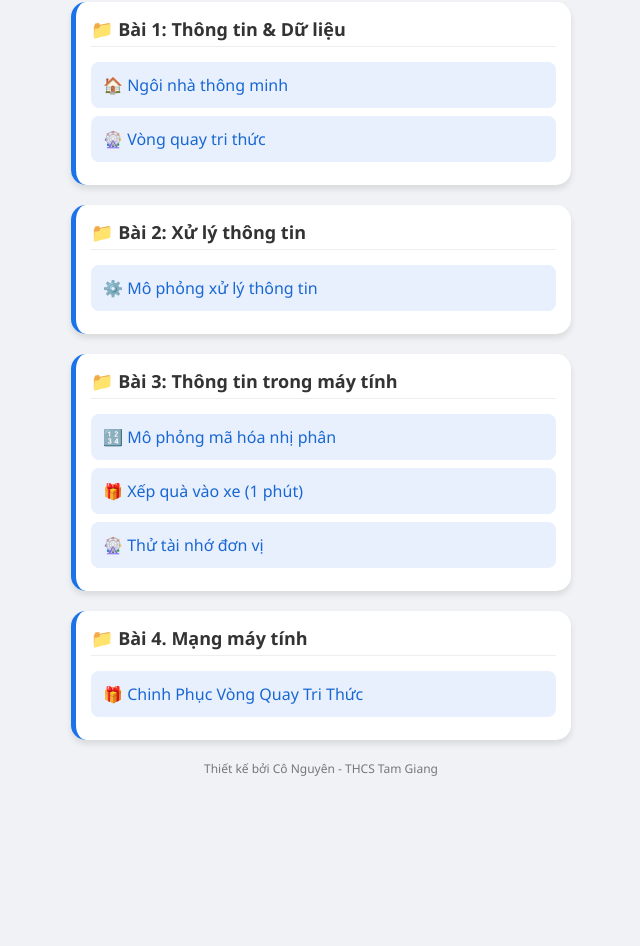
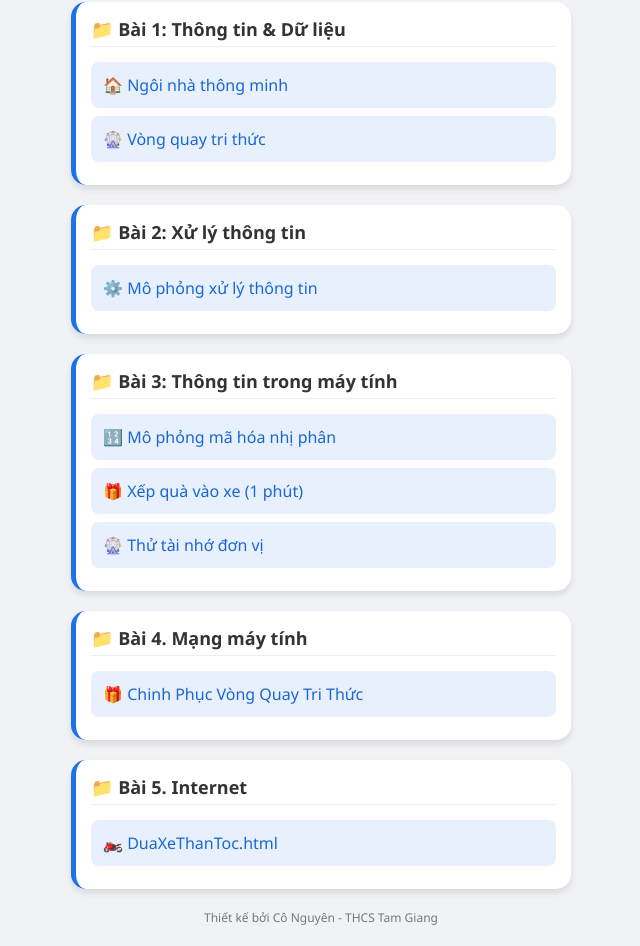
Before and after one commit to hainguyen03299-beep/Khoi6-TinHoc, a plain HTML site: page index.html in a window 1280 px wide. Shown: the part 77-1023 px from the top of the page, without its empty margins (319-959 px from the left). Before the commit the page ends 874 px from the top, so only its background shows below. Drawn offline with Linux system fonts and the light colour scheme.

Commit message:
Update index.html

```diff
--- a/index.html
+++ b/index.html
@@ -42,6 +42,10 @@
             <h2>📁 Bài 4. Mạng máy tính</h2>
             <a class="game-link" href="https://hainguyen03299-beep.github.io/Khoi6-TinHoc/VongQuayCungCo.html">🎁 Chinh Phục Vòng Quay Tri Thức</a>
         </div>
+        <div class="category">
+            <h2>📁 Bài 5. Internet</h2>
+            <a class="game-link" href="https://hainguyen03299-beep.github.io/Khoi6-TinHoc/VongQuayCungCo.html">🏍️ DuaXeThanToc.html</a>
+        </div>
         <div class="footer">Thiết kế bởi Cô Nguyên - THCS Tam Giang</div>
     </div>
 
```
